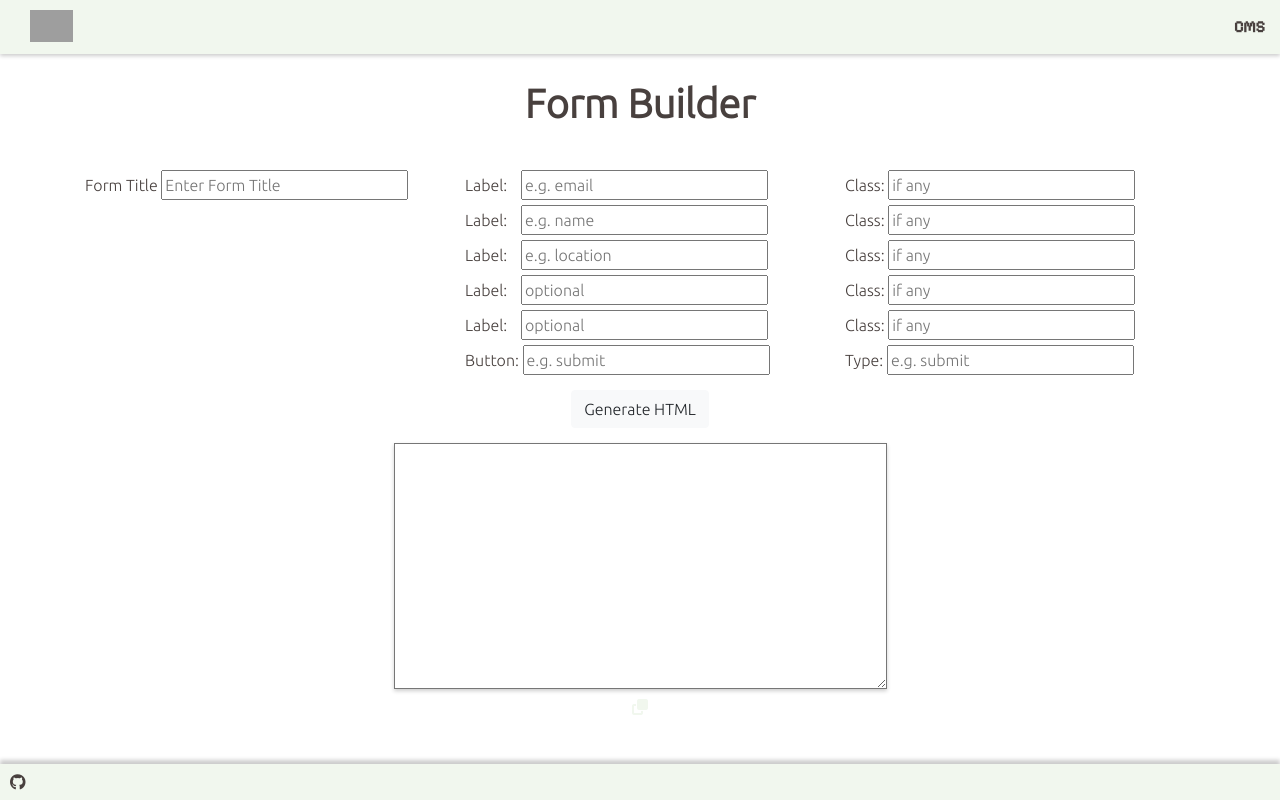
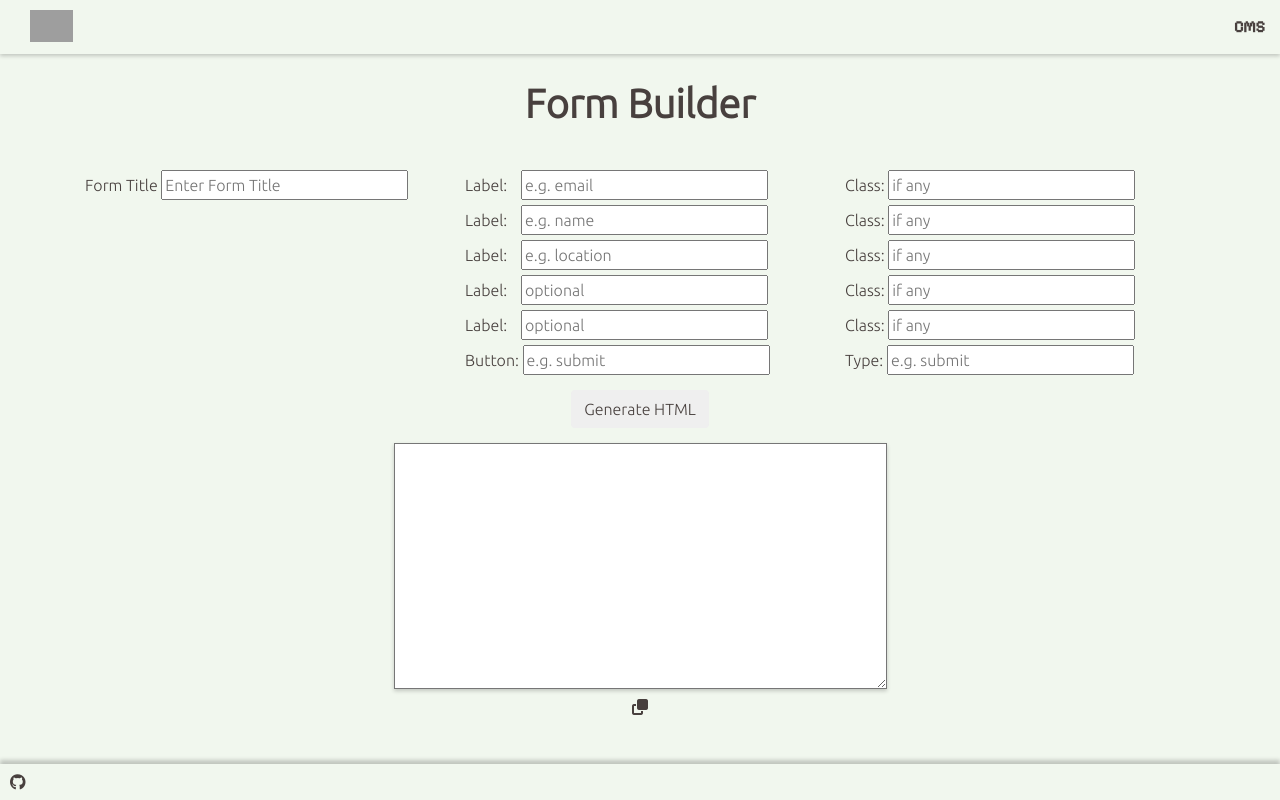
Before and after one commit to isaacsto/Form_Builder, a PHP site: page / in a window 1280 px wide. Run offline with PHP 8.4, Linux system fonts and the light colour scheme; some libraries are stand-ins or nearby versions; grey boxes are pictures that could not be loaded.

```diff
--- a/index.html
+++ b/index.html
@@ -143,7 +143,7 @@
         </div>
 
         <div class="generate">
-            <button type="submit" class="btn btn-light">Generate HTML</button>
+            <button type="submit" class="btn btn-custom">Generate HTML</button>
         </div>
 
 
@@ -156,7 +156,7 @@
     </div>
 
     <div class="copy" id="copy">
-        <i class="fa-solid fa-copy" style="color: #f1f7ee;"></i>
+        <i class="fa-solid fa-copy" style="color: #48403e;"></i>
     </div>
 
 </div>
--- a/style.css
+++ b/style.css
@@ -4,12 +4,11 @@
 }
 
 .wrapper {
-    background-color:
+    background-color: #f1f7ee;
 }
 
 .standard {
     margin-right: 10px;
-
 
 }
 
@@ -76,6 +75,12 @@ p {
     margin: 5px;
 
 }
+
+.btn btn-custom {
+    border: #48403e solid 1px;
+
+}
+
 .output-container {
     display: flex;
     justify-content: center;
```
